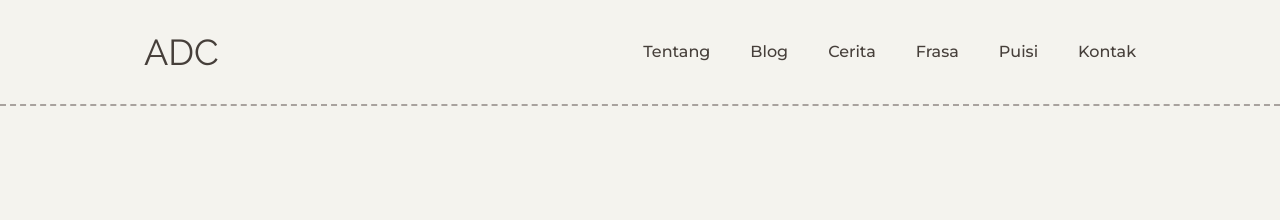
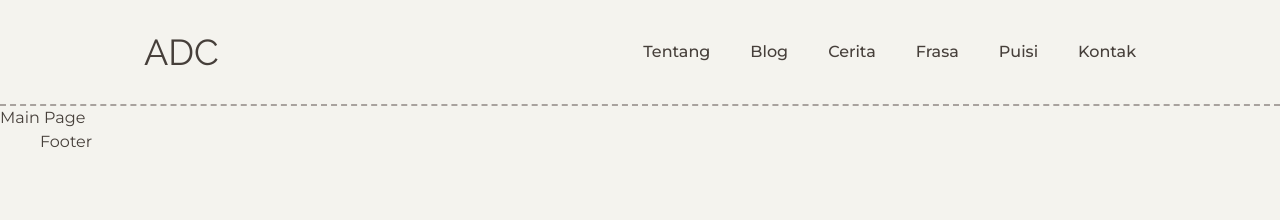
Before and after one commit to nadrianfikri/anggidc-personal-web, a Next.js app: page / in a window 1280 px wide. Shown: the top 220 px of the page. Built offline with nearby package versions, Linux system fonts and the light colour scheme.

Commit message:
create layout

```diff
--- /dev/null
+++ b/components/Layout.tsx
@@ -0,0 +1,13 @@
+import { FunctionComponent } from 'react';
+import { Footer, Header } from './organisms';
+
+const Layout: FunctionComponent = ({ children }) => {
+  return (
+    <>
+      <Header />
+      {children}
+      <Footer />
+    </>
+  );
+};
+export default Layout;
--- /dev/null
+++ b/components/organisms/Footer.tsx
@@ -0,0 +1,3 @@
+export default function Footer() {
+  return <footer className="px-10 lg-px-36 md-px-20">Footer</footer>;
+}
--- a/components/organisms/Nav.tsx
+++ b/components/organisms/Header.tsx
@@ -1,7 +1,7 @@
 import Link from 'next/link';
 import { NavLinks, MobileNav } from '../molecules';
 
-export default function Nav() {
+export default function Header() {
   return (
     <nav className="py-8 border-b-2 border-stone-400 border-dashed">
       <ul className="flex items-center justify-between px-10 md:px-20 lg:px-36">
--- a/components/organisms/index.ts
+++ b/components/organisms/index.ts
@@ -1 +1,2 @@
-export { default as Nav } from './Nav';
+export { default as Header } from './Header';
+export { default as Footer } from './Footer';
--- a/pages/index.tsx
+++ b/pages/index.tsx
@@ -1,13 +1,13 @@
 import type { NextPage } from 'next';
 
 import Seo from '@/components/Seo';
-import { Nav } from '@/components/organisms';
+import Layout from '@/components/Layout';
 
 const Home: NextPage = () => {
   return (
     <>
       <Seo />
-      <Nav />
+      <Layout>Main Page</Layout>
     </>
   );
 };
```
